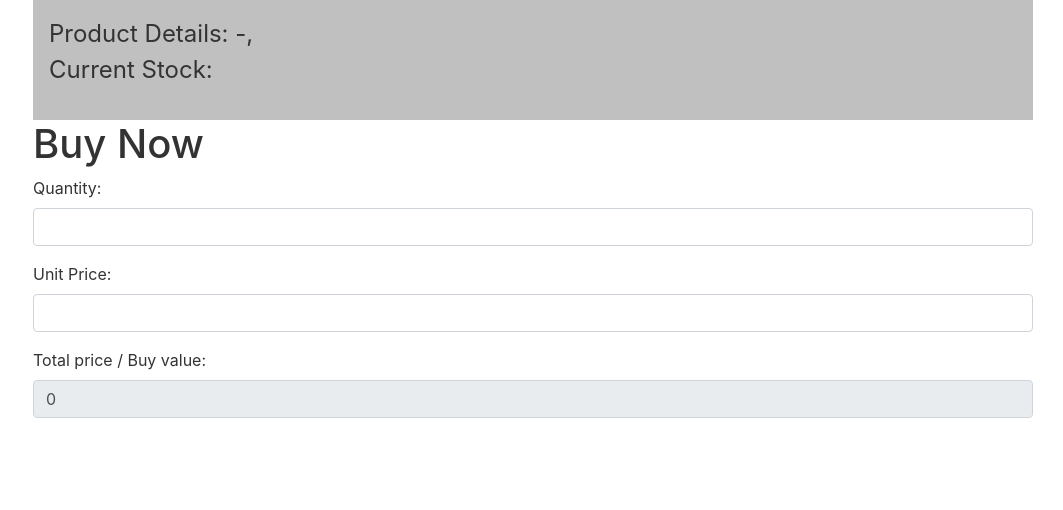
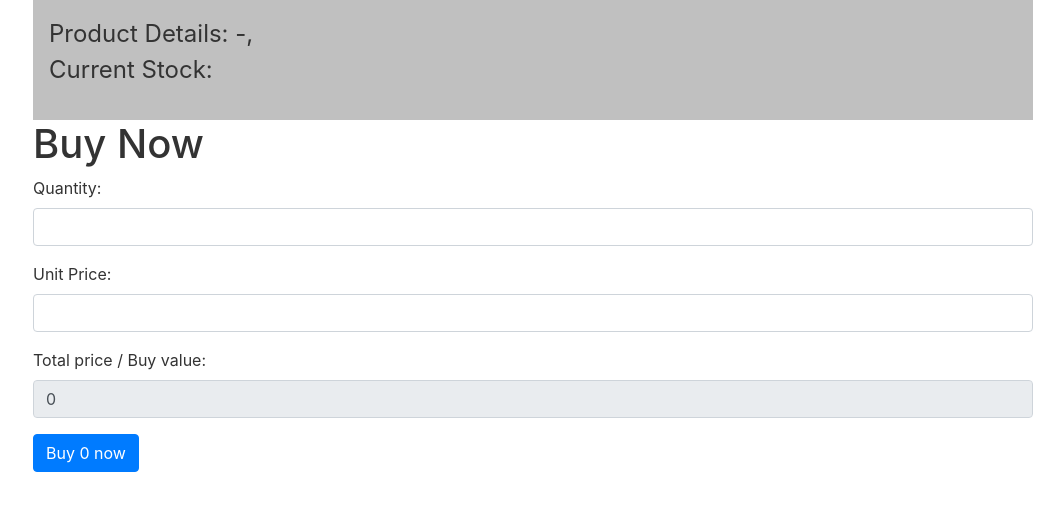
Before and after one commit to thetradecoder/local-shop-manager, a React (Create React App) app: page /buy in a window 1280 px wide. Shown: the top 510 px of the page, without its empty margins (217-1280 px from the left). Built offline with nearby package versions, Linux system fonts and the light colour scheme; no server answers.

Commit message:
local update

```diff
--- a/src/components/buy-product.component.js
+++ b/src/components/buy-product.component.js
@@ -51,6 +51,9 @@ export default function Buy(){
                         <label>Total price / Buy value: </label>
                         <input type="number" className="form-control" value={totalPrice} disabled/>
                     </div>
+                    <div>
+                        <button className="btn btn-primary">Buy {quantity} now</button>
+                    </div>
                 </form>
             </div>
 
```
Also changed, not shown: 1 other file (tests, documents, lock files or other folders).
